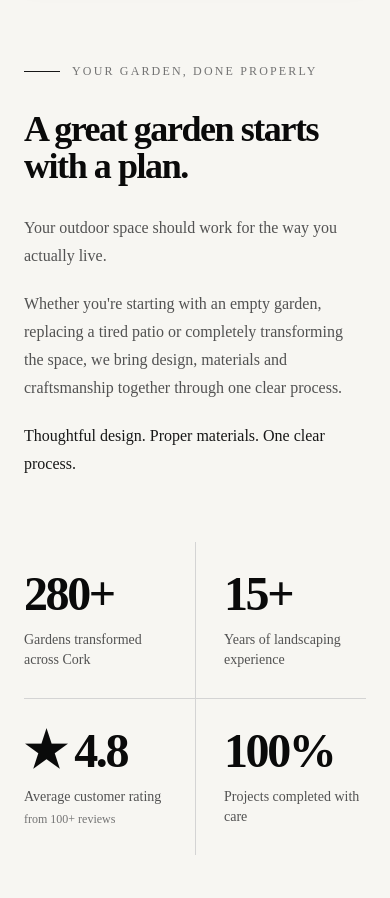
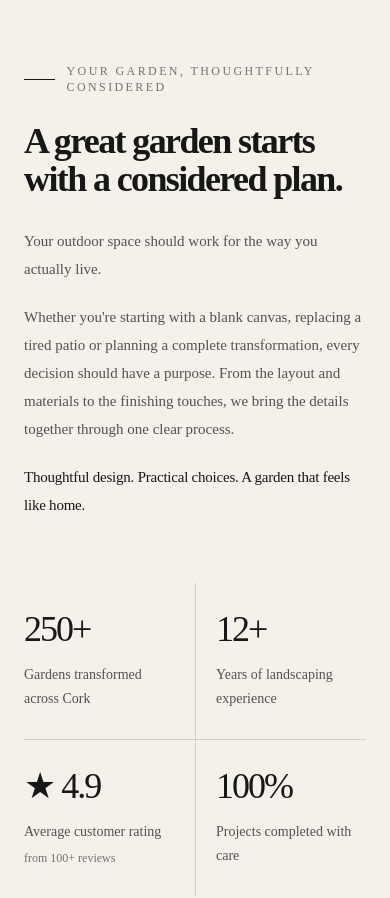
Before and after one commit to dharanshetty05/StoneNGrow, a Next.js app: page / in a window 390 px wide. Shown: the part 1120-2018 px from the top of the page. Built offline with nearby package versions, Linux system fonts and the light colour scheme.

Commit message:
feat: Updated intro section

```diff
--- a/src/components/IntroSection.tsx
+++ b/src/components/IntroSection.tsx
@@ -1,18 +1,21 @@
+"use client";
+
+import { useEffect, useRef, useState } from "react";
 import CountUp from "./CountUp";
 
 const stats = [
   {
-    value: 280,
+    value: 250,
     suffix: "+",
     label: "Gardens transformed across Cork",
   },
   {
-    value: 15,
+    value: 12,
     suffix: "+",
     label: "Years of landscaping experience",
   },
   {
-    value: 4.8,
+    value: 4.9,
     decimals: 1,
     prefix: "★ ",
     label: "Average customer rating",
@@ -26,69 +29,121 @@ const stats = [
 ];
 
 export default function IntroSection() {
+  const sectionRef = useRef<HTMLElement | null>(null);
+  const [isVisible, setIsVisible] = useState(false);
+
+  useEffect(() => {
+    const section = sectionRef.current;
+
+    if (!section) return;
+
+    const observer = new IntersectionObserver(
+      ([entry]) => {
+        if (entry.isIntersecting) {
+          setIsVisible(true);
+          observer.disconnect();
+        }
+      },
+      {
+        threshold: 0.12,
+        rootMargin: "0px 0px -40px 0px",
+      }
+    );
+
+    observer.observe(section);
+
+    return () => observer.disconnect();
+  }, []);
+
   return (
     <section
+      ref={sectionRef}
       id="intro"
       aria-labelledby="intro-heading"
-      className="bg-[#f7f6f2]"
+      className="group overflow-hidden bg-[#f4f1eb] px-6 py-24 sm:px-8 sm:py-28 lg:px-12 lg:py-36"
     >
-      <div className="mx-auto max-w-7xl px-6 py-24 sm:px-8 sm:py-28 lg:px-10 lg:py-32">
-        <div className="grid gap-16 lg:grid-cols-[1fr_1fr] lg:gap-24">
-          {/* Left */}
-          <div>
-            <div className="flex items-center gap-3">
+      <div className="mx-auto max-w-[1400px]">
+        <div className="grid gap-16 lg:grid-cols-[1fr_1fr] lg:gap-20 xl:gap-24">
+          {/* Introduction */}
+          <div className="max-w-xl">
+            <div
+              className={`flex items-center gap-3 transition-all duration-700 ${
+                isVisible
+                  ? "translate-y-0 opacity-100"
+                  : "translate-y-3 opacity-0"
+              } motion-reduce:translate-y-0 motion-reduce:opacity-100 motion-reduce:transition-none`}
+            >
               <span
                 aria-hidden="true"
                 className="h-px w-9 bg-neutral-900"
               />
 
-              <p className="text-xs font-medium uppercase tracking-[0.18em] text-neutral-500">
-                Your garden, done properly
+              <p className="text-xs font-medium uppercase tracking-[0.2em] text-neutral-500">
+                Your garden, thoughtfully considered
               </p>
             </div>
 
             <h2
               id="intro-heading"
-              className="mt-8 max-w-xl text-4xl font-semibold leading-[1.03] tracking-[-0.04em] text-neutral-950 sm:text-5xl lg:text-[4rem]"
+              className={`mt-7 max-w-xl text-4xl font-semibold leading-[1.05] tracking-[-0.045em] text-neutral-900 transition-all duration-[900ms] ease-[cubic-bezier(0.16,1,0.3,1)] sm:text-5xl lg:text-[4.1rem] ${
+                isVisible
+                  ? "translate-y-0 opacity-100"
+                  : "translate-y-4 opacity-0"
+              } motion-reduce:translate-y-0 motion-reduce:opacity-100 motion-reduce:transition-none`}
+              style={{ transitionDelay: "100ms" }}
             >
-              A great garden starts with a plan.
+              A great garden starts with a considered plan.
             </h2>
 
-            <div className="mt-7 max-w-lg space-y-5 text-base leading-7 text-neutral-600 sm:text-lg sm:leading-8">
+            <div
+              className={`mt-7 max-w-lg space-y-5 text-[15px] leading-7 text-neutral-600 transition-all duration-[900ms] ease-[cubic-bezier(0.16,1,0.3,1)] sm:text-base sm:leading-8 ${
+                isVisible
+                  ? "translate-y-0 opacity-100"
+                  : "translate-y-4 opacity-0"
+              } motion-reduce:translate-y-0 motion-reduce:opacity-100 motion-reduce:transition-none`}
+              style={{ transitionDelay: "250ms" }}
+            >
               <p>
                 Your outdoor space should work for the way you actually live.
               </p>
 
               <p>
-                Whether you&apos;re starting with an empty garden, replacing a
-                tired patio or completely transforming the space, we bring
-                design, materials and craftsmanship together through one clear
-                process.
+                Whether you&apos;re starting with a blank canvas, replacing a
+                tired patio or planning a complete transformation, every
+                decision should have a purpose. From the layout and materials
+                to the finishing touches, we bring the details together
+                through one clear process.
               </p>
 
-              <p className="font-medium text-neutral-900">
-                Thoughtful design. Proper materials. One clear process.
+              <p className="font-medium tracking-[-0.015em] text-neutral-900">
+                Thoughtful design. Practical choices. A garden that feels like
+                home.
               </p>
             </div>
           </div>
 
-          {/* Right: Statistics */}
-          <div className="self-center">
+          {/* Statistics */}
+          <div
+            className={`self-center transition-opacity duration-1000 ease-out ${
+              isVisible ? "opacity-100" : "opacity-0"
+            } motion-reduce:transition-none`}
+            style={{ transitionDelay: "300ms" }}
+          >
             <div className="grid grid-cols-2">
               {stats.map((stat, index) => (
                 <div
                   key={stat.label}
                   className={[
-                    "py-7 sm:py-8",
+                    "py-7 sm:py-9",
                     index % 2 === 0
-                      ? "pr-7 sm:pr-10"
-                      : "border-l border-neutral-300 pl-7 sm:pl-10",
+                      ? "pr-5 sm:pr-10"
+                      : "border-l border-neutral-900/15 pl-5 sm:pl-10",
                     index >= 2
-                      ? "border-t border-neutral-300"
+                      ? "border-t border-neutral-900/15"
                       : "",
                   ].join(" ")}
                 >
-                  <div className="text-5xl font-semibold tracking-[-0.05em] text-neutral-950 sm:text-6xl lg:text-[4.25rem]">
+                  <div className="text-4xl font-medium leading-none tracking-[-0.055em] text-neutral-900 sm:text-5xl lg:text-[4rem]">
                     <CountUp
                       end={stat.value}
                       decimals={stat.decimals}
@@ -97,12 +152,12 @@ export default function IntroSection() {
                     />
                   </div>
 
-                  <p className="mt-3 max-w-[180px] text-sm font-medium leading-5 text-neutral-600 sm:text-base sm:leading-6">
+                  <p className="mt-4 max-w-[190px] text-sm leading-6 text-neutral-600 sm:text-base sm:leading-7">
                     {stat.label}
                   </p>
 
                   {stat.note && (
-                    <p className="mt-1 text-xs text-neutral-500">
+                    <p className="mt-1 text-xs leading-5 text-neutral-500">
                       {stat.note}
                     </p>
                   )}
```
